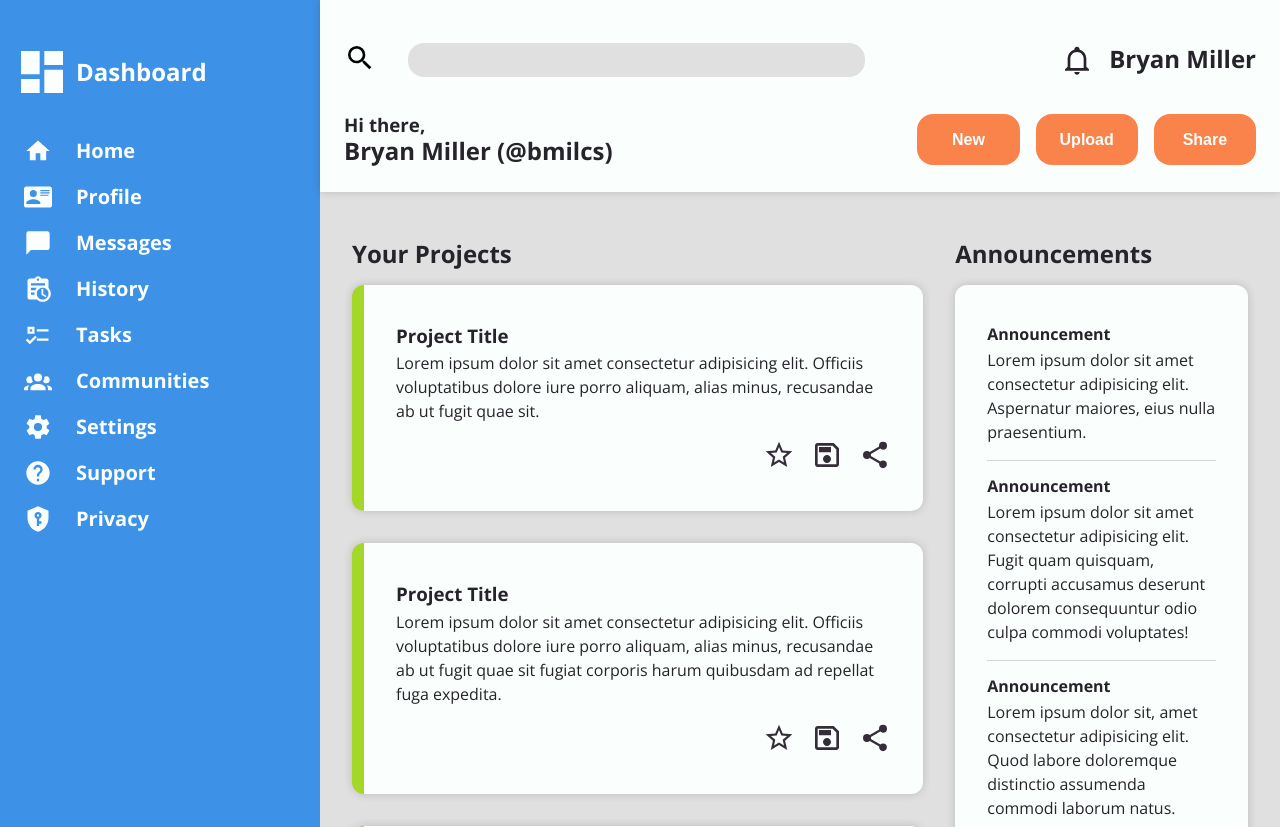
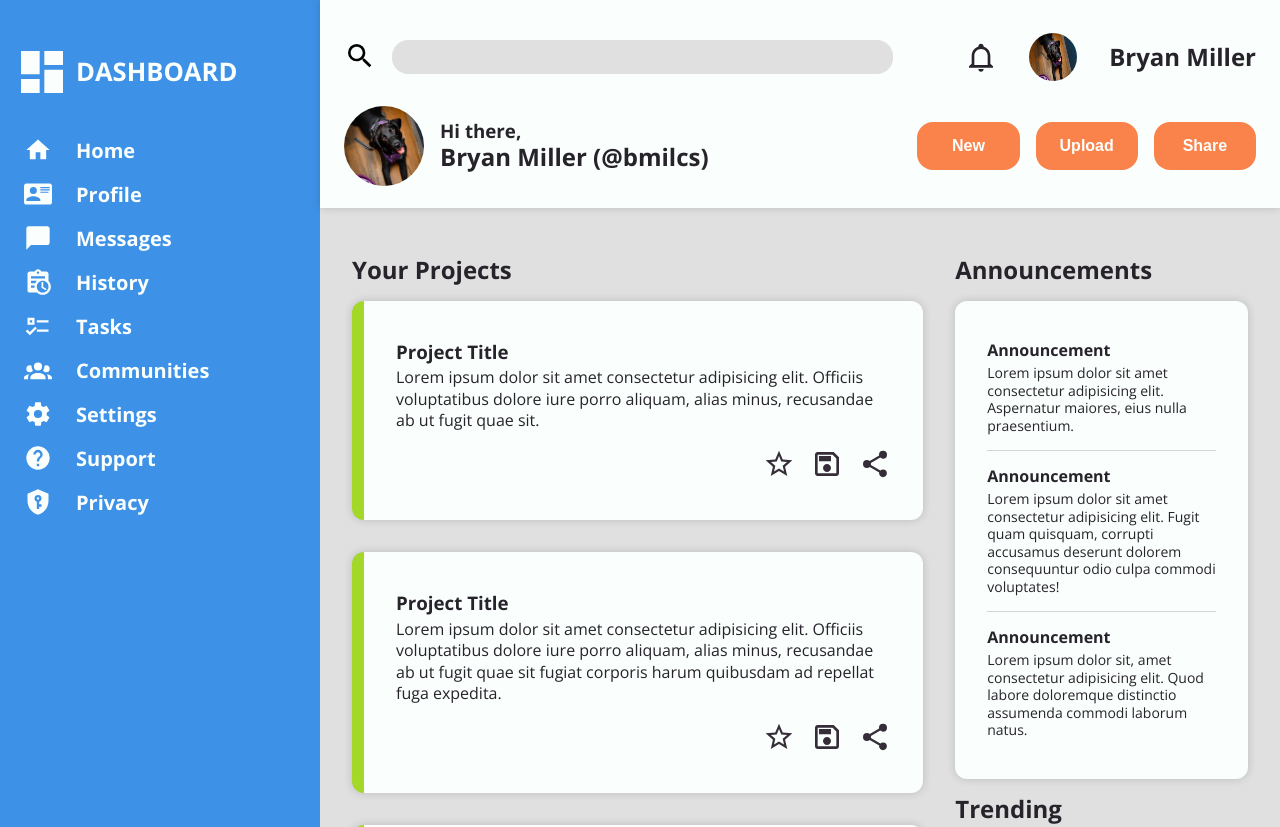
Before and after one commit to bmilcs/odin-admin-dashboard, a plain HTML site: page index.html in a window 1280 px wide. Shown: the top 827 px of the page. Drawn offline with nearby package versions, Linux system fonts and the light colour scheme.

Commit message:
Add profile images & fix spacing

```diff
--- a/index.html
+++ b/index.html
@@ -84,6 +84,7 @@
     </nav>
     <header>
       <div class="header-top">
+        <div class="search-container">
           <button type="button" id="search">
             <svg viewBox="0 0 24 24">
               <path
@@ -93,16 +94,20 @@
             </svg>
           </button>
           <input type="text" id="search_bar" />
+        </div>
         <svg viewBox="0 0 24 24" class="notification-svg">
           <path
             fill="currentColor"
             d="M10 21H14C14 22.1 13.1 23 12 23S10 22.1 10 21M21 19V20H3V19L5 17V11C5 7.9 7 5.2 10 4.3V4C10 2.9 10.9 2 12 2S14 2.9 14 4V4.3C17 5.2 19 7.9 19 11V17L21 19M17 11C17 8.2 14.8 6 12 6S7 8.2 7 11V18H17V11Z"
           />
         </svg>
+        <img src="./images/molly.jpg" alt="" />
+
         <h2>Bryan Miller</h2>
       </div>
       <div class="header-bottom">
         <div class="introduction-container">
+          <img src="./images/molly.jpg" alt="" />
           <h3>Hi there,</h3>
           <h2>Bryan Miller (@bmilcs)</h2>
         </div>
--- a/scss/style.scss
+++ b/scss/style.scss
@@ -43,7 +43,7 @@ h4 {
 }
 
 p {
-  line-height: 1.5em;
+  line-height: 1.35em;
 }
 
 button {
@@ -60,8 +60,8 @@ input {
 
 body {
   display: grid;
-  grid-template-columns: minmax(max-content, 20rem) minmax(745px, 1fr);
-  grid-template-rows: 12rem 1fr;
+  grid-template-columns: minmax(max-content, 20rem) minmax(785px, 1fr);
+  grid-template-rows: 13rem 1fr;
   grid-template-areas:
     "nav header"
     "nav main";
@@ -91,9 +91,15 @@ header {
     grid-area: header-top;
 
     display: grid;
-    grid-template-columns: min-content 1fr min-content max-content;
-    gap: 1rem;
+    grid-template-columns: 1fr repeat(3, max-content);
+    gap: 2.5vw;
     align-items: center;
+
+    .search-container {
+      display: grid;
+      align-items: center;
+      grid-template-columns: max-content 1fr;
+    }
 
     svg {
       height: 2rem;
@@ -107,9 +113,15 @@ header {
       margin-left: auto;
     }
 
+    img {
+      height: 3rem;
+      aspect-ratio: 1/1;
+      border-radius: 50%;
+    }
+
     input[type="text"] {
-      width: max(16rem, 70%);
-      padding: 0.5rem;
+      width: max(16rem, 90%);
+      padding: 0.5rem 1rem;
       font-size: 1rem;
       border-radius: 1rem;
       margin: 1rem;
@@ -128,8 +140,30 @@ header {
     grid-area: header-bottom;
 
     display: grid;
-    grid-template-columns: 1fr 1fr;
+    grid-template-columns: 4rem 1fr;
     justify-content: space-between;
+
+    .introduction-container {
+      display: grid;
+      grid-template-columns: max-content max-content;
+      align-items: center;
+      column-gap: 1rem;
+    }
+
+    h3 {
+      align-self: end;
+    }
+    h2 {
+      align-self: start;
+    }
+
+    img {
+      grid-row: 1/3;
+      height: 5rem;
+      aspect-ratio: 1/1;
+      border-radius: 50%;
+      object-fit: cover;
+    }
 
     .button-container {
       justify-self: end;
@@ -138,6 +172,7 @@ header {
       gap: 1rem;
 
       button {
+        margin-block: 1rem;
         padding: 0.75rem 1.5rem;
         background: var(--clr-orange);
         color: var(--clr-neutral-100);
@@ -167,6 +202,11 @@ nav {
     align-items: center;
   }
 
+  h1 {
+    font-size: 1.6rem;
+    text-transform: uppercase;
+  }
+
   p {
     font-size: 1.25rem;
     font-weight: 700;
@@ -191,7 +231,6 @@ main {
 
   display: grid;
   grid-template-columns: 3fr minmax(32ch, 1fr);
-  // grid-auto-rows: minmax(min-content, max-content);
   grid-auto-rows: auto;
 
   gap: 2rem;
@@ -245,6 +284,11 @@ main {
   .announcements-container {
     grid-column: 2 / 3;
     grid-row: 1 / 2;
+
+    p {
+      font-size: 0.875rem;
+      line-height: 1.25;
+    }
 
     p + h4 {
       margin-top: 1rem;
```
Also changed, not shown: images/molly.jpg (added), style.css, 1 other file. Lines whose indentation alone changed are shown as unchanged.
